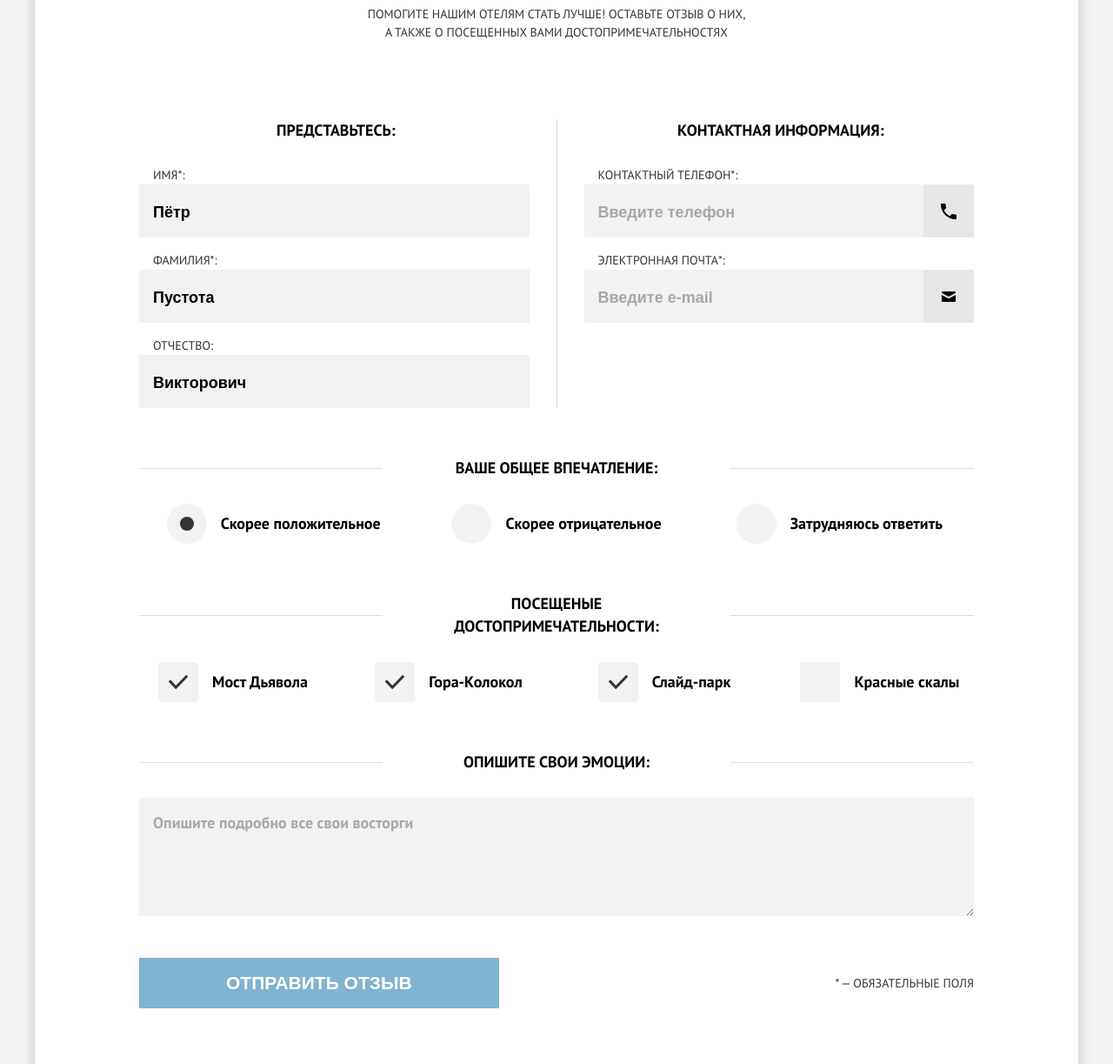
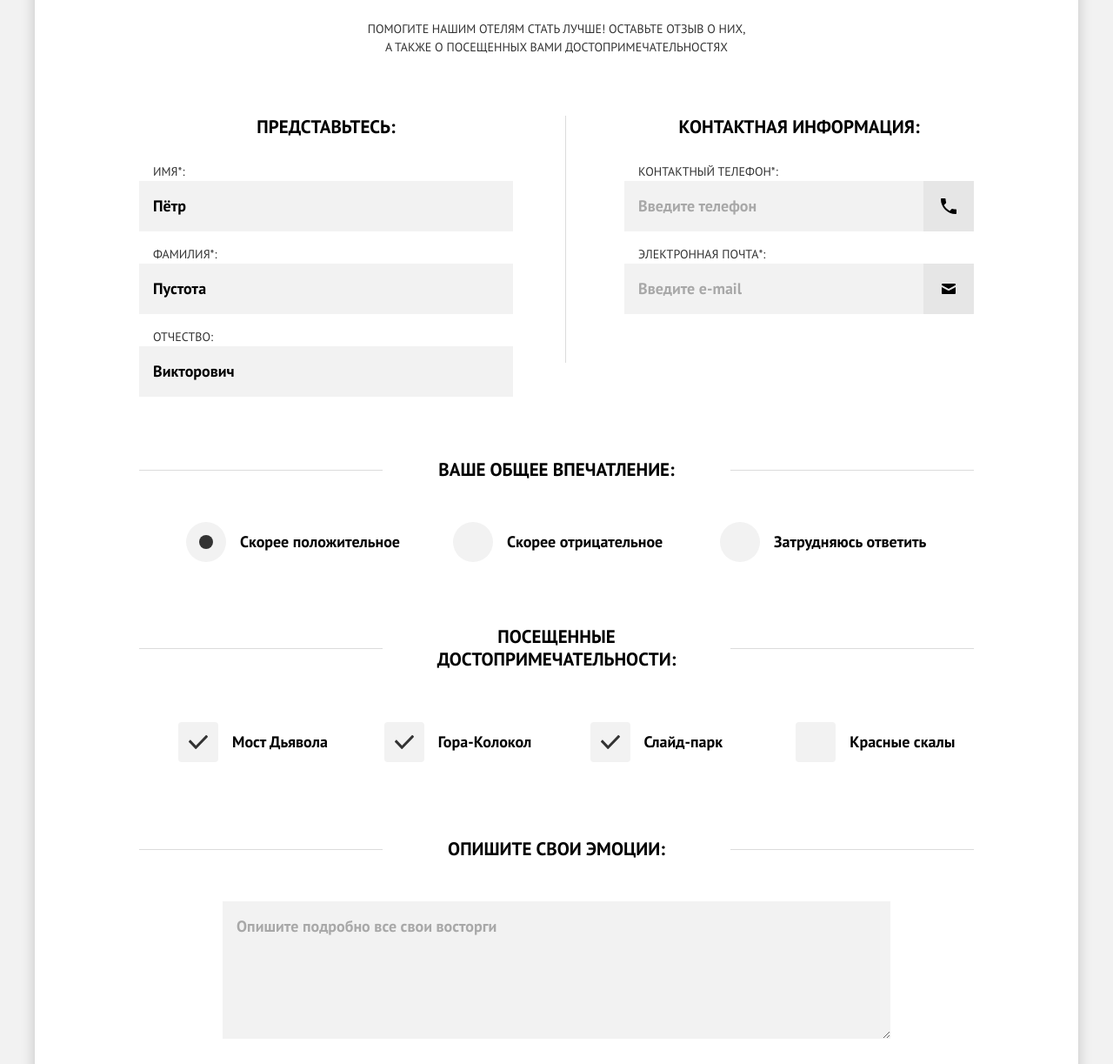
Before and after one commit to htmlacademy-adaptive/856383-sedona-28, a website: page source/form.html in a window 1280 px wide. Shown: the part 506-1729 px from the top of the page at 87% size. Drawn offline with nearby package versions, Linux system fonts and the light colour scheme; files that its build step writes are made by us from their sources.

Commit message:
правки

```diff
--- a/source/form.html
+++ b/source/form.html
@@ -124,7 +124,7 @@
         </fieldset>
         <fieldset class="order-form__group form-selection-group">
           <legend class="form-selection-group__heading">
-            Посещеные достопримечательности:
+            Посещенные достопримечательности:
           </legend>
           <ul class="form-selection-group__list-checkbox">
             <li class="form-selection-group__item">
--- a/source/sass/blocks/checkbox.scss
+++ b/source/sass/blocks/checkbox.scss
@@ -8,9 +8,10 @@
 
 .checkbox__icon {
   display: grid;
-  grid-template-columns: 46px 1fr;
+  grid-template-columns: 46px max-content;
   align-items: center;
   gap: 16px;
+  margin-right: 64px;
 }
 
 
@@ -47,3 +48,10 @@
 .checkbox__input:active[type="checkbox"]:checked + .checkbox__icon::after {
   opacity: 0.3;
 }
+
+
+@media (min-width: $medium-width) {
+  .checkbox__icon {
+    margin-right: 0;
+  }
+}
--- a/source/sass/blocks/feedback-form.scss
+++ b/source/sass/blocks/feedback-form.scss
@@ -1,8 +1,11 @@
 .feedback-form {
+  font-family: "PT Sans", "Arial", sans-serif;
+  font-weight: 700;
+  font-size: 18px;
+  line-height: 26px;
   display: grid;
   grid-template-columns: 1fr;
   padding: 0 20px;
-  gap: 49px;
 }
 
 @media (min-width: $medium-width) {
--- a/source/sass/blocks/field.scss
+++ b/source/sass/blocks/field.scss
@@ -3,14 +3,18 @@ $filed-gradient-hover: linear-gradient(to left, $color-grey-125 58px, $color-gre
 $filed-gradient-focus: linear-gradient(to left, $color-grey-125 58px, $color-white 58px);
 
 .field__input {
-  padding: 19px 16px 16px 16px;
+  font-family: "PT Sans", "Arial", sans-serif;
+  padding: 16px 16px 16px 16px;
   margin: 0;
+  min-width: 0;
   font-weight: 700;
   font-size: 18px;
   line-height: 26px;
   color: $color-black;
   background-color: $color-grey-200;
   border: 0;
+  box-sizing: border-box;
+  outline: none;
 }
 
 .field__input::placeholder {
@@ -24,7 +28,8 @@ $filed-gradient-focus: linear-gradient(to left, $color-grey-125 58px, $color-whi
 
 .field__input:focus {
   background-color: $color-white;
-  outline: 4px solid $color-grey-150;
+  border: 4px solid $color-grey-150;
+  box-sizing: border-box;
 }
 
 .field__name {
@@ -38,7 +43,7 @@ $filed-gradient-focus: linear-gradient(to left, $color-grey-125 58px, $color-whi
   font-size: 18px;
   line-height: 26px;
   padding: 16px;
-  margin-bottom: 56px;
+  margin-bottom: 70px;
   border: 0;
   background-color: $color-grey-200;
   width: 100%;
@@ -97,6 +102,16 @@ $filed-gradient-focus: linear-gradient(to left, $color-grey-125 58px, $color-whi
 
 @media (min-width: $medium-width) {
   .field__textarea {
-    margin-bottom: 48px;
+    padding: 16px 16px 38px 16px;
+    margin-bottom: 50px;
   }
 }
+
+
+@media (min-width: $large-width) {
+  .field__textarea {
+    box-sizing: border-box;
+    width: 768px;
+    margin-bottom: 32px;
+  }
+}
--- a/source/sass/blocks/form-group.scss
+++ b/source/sass/blocks/form-group.scss
@@ -1,8 +1,9 @@
 .form-group__heading {
-  margin-bottom: 20px;
+  font-family: "PT Sans", "Arial", sans-serif;
   font-weight: 700;
   font-size: 18px;
   line-height: 26px;
+  padding: 0 0 20px 0;
   color: $color-black;
   text-transform: uppercase;
   text-align: center;
@@ -29,6 +30,9 @@
 
 @media (min-width: $medium-width) {
   .form-group__heading {
-    margin-bottom: 28px;
+    font-weight: 700;
+    font-size: 21px;
+    line-height: 26px;
+    padding: 0 0 28px 0;
   }
 }
--- a/source/sass/blocks/form-selection-group.scss
+++ b/source/sass/blocks/form-selection-group.scss
@@ -1,7 +1,15 @@
+.form-selection-group {
+  margin: 0 0 55px;
+}
+
+.form-selection-group:last-child {
+  margin: 0;
+}
+
 .form-selection-group__heading {
   position: relative;
   padding: 0;
-  margin-bottom: 20px;
+  margin-bottom: 15px;
   font-weight: 700;
   font-size: 18px;
   line-height: 26px;
@@ -13,6 +21,7 @@
 
 .form-selection-group__list-radio {
   @include reset-list;
+  margin-right: 32px;
   display: grid;
   justify-content: center;
   gap: 16px;
@@ -20,12 +29,14 @@
 
 .form-selection-group__list-checkbox {
   @include reset-list;
+  margin-right: 32px;
   display: grid;
   justify-content: center;
   gap: 16px;
 }
 
 .form-selection-group__field {
+  font-family: "PT Sans", "Arial", sans-serif;
   font-weight: 700;
   font-size: 18px;
   line-height: 26px;
@@ -35,6 +46,10 @@
 }
 
 @media (min-width: $medium-width) {
+  .form-selection-group {
+    margin: 0 0 48px;
+  }
+
   .form-selection-group__heading::after,
   .form-selection-group__heading::before {
     content: "";
@@ -43,41 +58,60 @@
   }
 
   .form-selection-group__heading {
+    font-weight: 700;
+    font-size: 21px;
+    line-height: 26px;
     display: grid;
     align-items: center;
     grid-template-columns: 123px 1fr 123px;
     gap: 62px;
-    margin-bottom: 28px;
+    margin-bottom: 26px;
   }
 
   .form-selection-group__list-radio {
-    display: grid;
-    justify-items: center;
-    grid-template-columns: repeat(2, 1fr);
-    gap: 16px;
+    justify-items: start;
+    grid-template-columns: repeat(2, 280px);
+    gap: 0;
+    margin: 0;
+    gap: 15px;
   }
 
   .form-selection-group__list-checkbox {
-    display: grid;
-    justify-items: center;
-    grid-template-columns: repeat(2, 1fr);
+    justify-items: start;
+    grid-template-columns: repeat(2, 224px);
     column-gap: 32px;
     row-gap: 16px;
+    margin: 0;
   }
 }
 
 @media (min-width: $large-width) {
+  .form-selection-group {
+    margin: 0 0 17px;
+  }
+
+  .form-selection-group__field {
+    justify-content: center;
+  }
+
+
   .form-selection-group__list-radio {
-
+    margin-left: 54px;
     grid-template-columns: repeat(3, 1fr);
   }
 
   .form-selection-group__list-checkbox {
+    margin-left: 45px;
+    margin-top: 12px;
+    margin-bottom: 14px;
     grid-template-columns: repeat(4, 1fr);
   }
 
   .form-selection-group__heading {
     grid-template-columns: 280px 1fr 280px;
     gap: 62px;
+    margin-bottom: 47px;
   }
+
+
 }
--- a/source/sass/blocks/introduction.scss
+++ b/source/sass/blocks/introduction.scss
@@ -34,7 +34,7 @@
 @media (min-width: $medium-width) {
   .introduction__title {
     font-size: 30px;
-    margin-bottom: 30px;
+    margin-bottom: 19px;
   }
 
   .introduction__text {
@@ -47,3 +47,9 @@
     font-size: 21px;
   }
 }
+
+@media (min-width: $large-width) {
+  .introduction__title {
+    margin-bottom: 31px;
+  }
+}
--- a/source/sass/blocks/main-container.scss
+++ b/source/sass/blocks/main-container.scss
@@ -7,7 +7,7 @@
 .main-container__introduction {
   max-width: 520px;
   margin: 0 auto;
-  padding: 32px 24px 43px 24px;
+  padding: 35px 13px 50px 13px;
 }
 
 .main-container__video {
@@ -17,13 +17,13 @@
 
 @media (min-width: $medium-width) {
   .main-container__introduction {
-    padding: 67px 18px 81px 18px;
+    padding: 67px 18px 107px 18px;
   }
 }
 
 
 @media (min-width: $large-width) {
   .main-container__introduction {
-    padding: 100px 18px 89px 18px;
+    padding: 116px 18px 68px 18px;
   }
 }
--- a/source/sass/blocks/order-form.scss
+++ b/source/sass/blocks/order-form.scss
@@ -1,10 +1,14 @@
 .order-form__group {
-  margin: 0;
+  margin: 0 0 64px 0;
   padding: 0;
   border: 0;
 }
 
 .order-form__button {
+  font-family: "PT Sans", "Arial", sans-serif;
+  font-weight: 700;
+  font-size: 21px;
+  line-height: 26px;
   padding: 16px 49px;
 }
 
@@ -20,7 +24,7 @@
 .order-form__wrapper-button {
   display: flex;
   flex-direction: column;
-  margin-bottom: 20px;
+  margin-bottom: 30px;
 }
 
 .order-form__button-legend {
@@ -48,14 +52,14 @@
     position: relative;
     display: grid;
     grid-template-columns: repeat(2, 1fr);
-    gap: 43px;
+    gap: 88px;
   }
 
   .order-form__wrapper-user-information::after {
     content: "";
     position: absolute;
     width: 1px;
-    height: 100%;
+    height: 88%;
     left: 50%;
     background-color: $color-grey-250;
   }
@@ -83,11 +87,32 @@
 }
 
 @media (min-width: $large-width) {
+  .order-form__group {
+    margin: 0;
+  }
+
   .order-form__wrapper-user-information {
+    grid-template-columns: 430px 402px;
+    justify-content: space-between;
     gap: 63px;
+    margin-bottom: 15px;
+  }
+
+  .order-form__wrapper-user-information::after {
+    left: 51%;
   }
 
   .order-form__button {
     padding: 16px 100px;
   }
+
+  .order-form__wrapper-button {
+    justify-content: flex-start;
+    margin: 0 97px;
+    margin-bottom: 62px;
+  }
+
+  .order-form__button-legend {
+    margin-left: auto;
+  }
 }
--- a/source/sass/blocks/page.scss
+++ b/source/sass/blocks/page.scss
@@ -1,6 +1,6 @@
 .page__body {
   max-width: 1200px;
-  min-width: 300px;
+  min-width: 320px;
   padding: 0;
   margin: 0 auto;
 }
--- a/source/sass/blocks/photo.scss
+++ b/source/sass/blocks/photo.scss
@@ -2,12 +2,12 @@
   @include reset-list;
   margin: 0 20px;
   display: grid;
-  background-color: $color-brown-300;
 }
 
 .photo__image {
   display: block;
   width: 100%;
+  background-color: $color-brown-300;
 }
 
 @media (max-width: $small-width-only) {
--- a/source/sass/blocks/radio.scss
+++ b/source/sass/blocks/radio.scss
@@ -3,6 +3,7 @@
   width: 46px;
   height: 46px;
   opacity: 0;
+  margin: 0;
 }
 
 .radio__icon {
```
Also changed, not shown: source/catalog.html (+3 -1 lines), source/img/back-desktop-inner@2x.jpg (added), source/img/back-desktopp.jpg (deleted), source/img/local-vegetation-tablet@2x.jpg (renamed from source/img/local-vegetation-table@2x.jpg), source/img/local-vegetation-tablet@2x.webp (renamed from source/img/local-vegetation-table@2x.webp).
